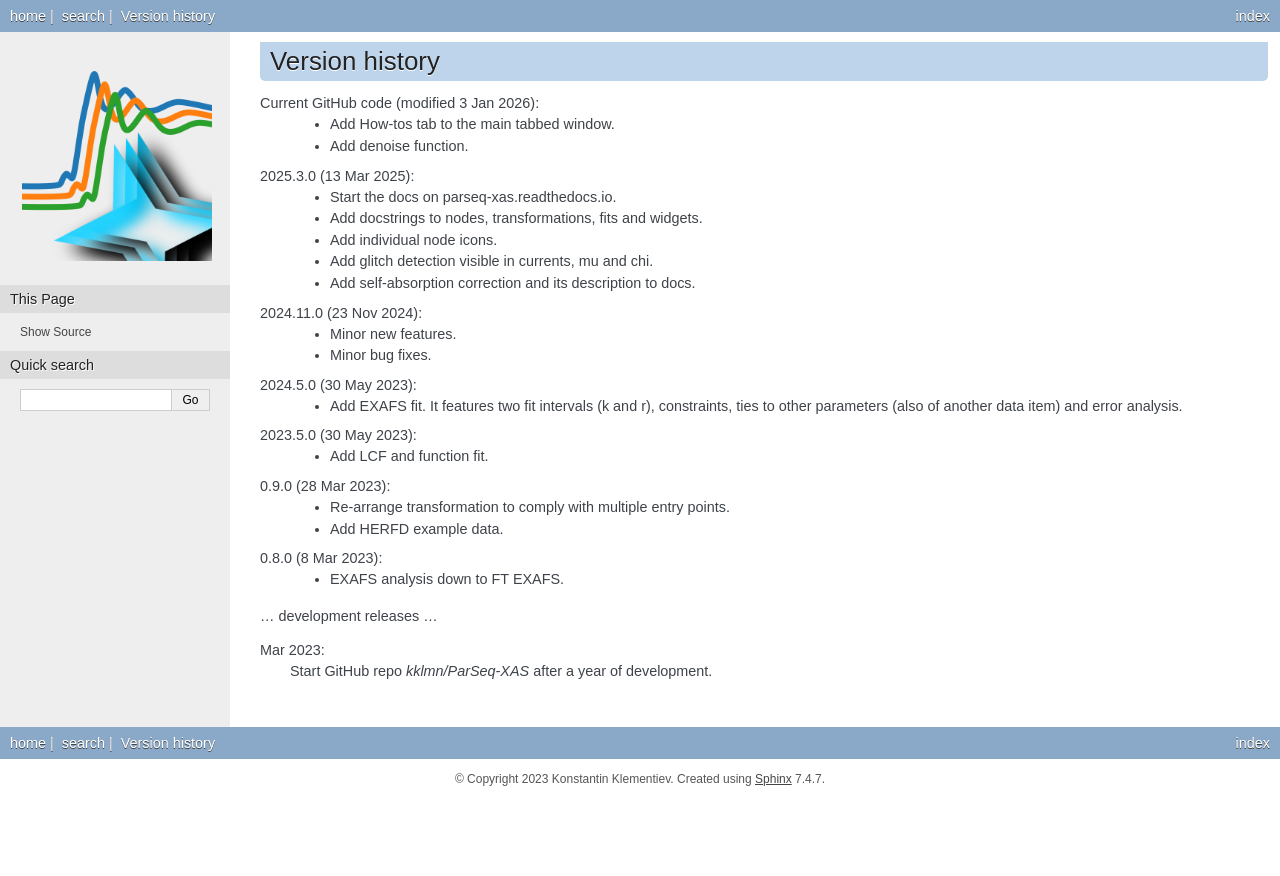
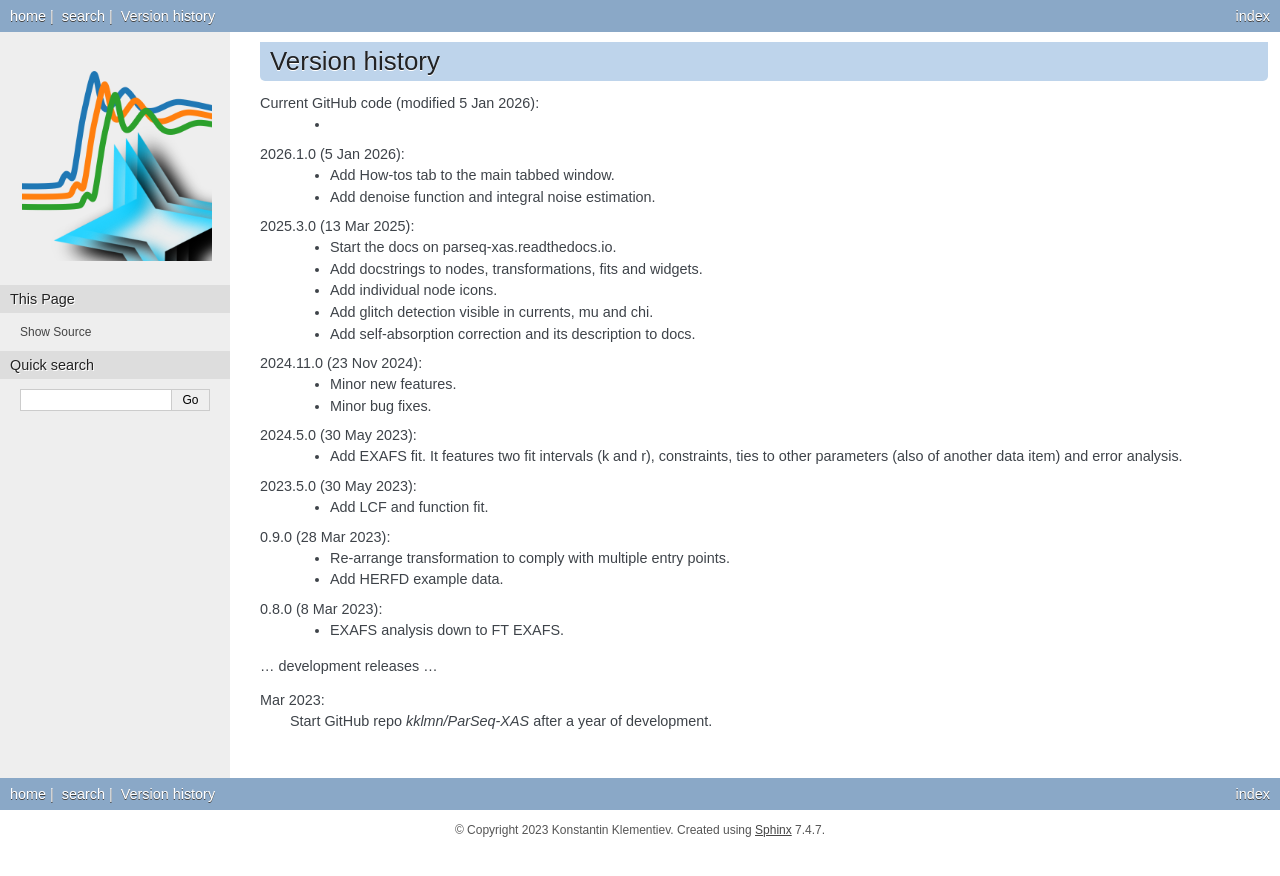
Before and after one commit to kklmn/ParSeq-XAS, a Sphinx documentation site: the page built from parseq_XAS/doc/history.rst, in a window 1280 px wide. Shown: the top 876 px of the page. Built offline with Sphinx 7.4.7, drawn with Linux system fonts in a browser that asks for light colours.

Commit message:
Release 2026.1.0

```diff
--- a/parseq_XAS/doc/history.rst
+++ b/parseq_XAS/doc/history.rst
@@ -3,9 +3,12 @@
 Version history
 ---------------
 
-Current GitHub code (modified 3 Jan 2026):
+Current GitHub code (modified 5 Jan 2026):
+    -
+
+2026.1.0 (5 Jan 2026):
     - Add How-tos tab to the main tabbed window.
-    - Add denoise function.
+    - Add denoise function and integral noise estimation.
 
 2025.3.0 (13 Mar 2025):
     - Start the docs on parseq-xas.readthedocs.io.
--- a/parseq_XAS/version.py
+++ b/parseq_XAS/version.py
@@ -1,4 +1,4 @@
 # -*- coding: utf-8 -*-
-__versioninfo__ = (2025, 3, 0)
+__versioninfo__ = (2026, 1, 0)
 __version__ = '.'.join(map(str, __versioninfo__))
-__date__ = "13 Mar 2025"
+__date__ = "5 Jan 2026"
```
Also changed, not shown: parseq_XAS/doc/graph.rst (+4 -4 lines), setup.py (+7 -8 lines), 1 other file.
